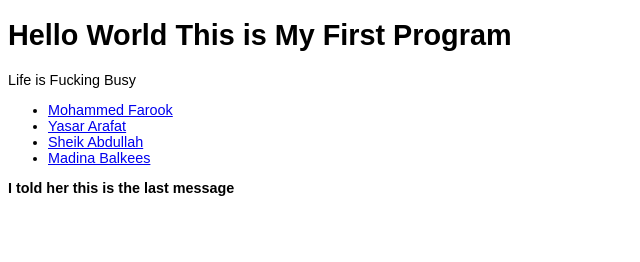
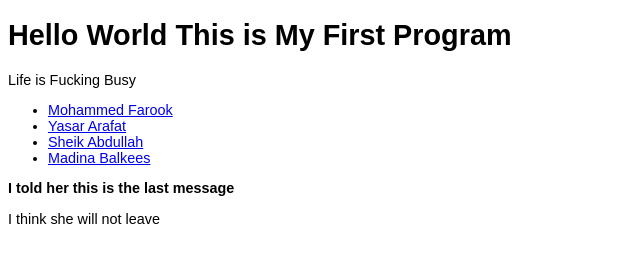
Before and after one commit to yasardesigns/pizza, a plain HTML site: page index.html in a window 1280 px wide. Shown: the whole page, without its empty margins (0-640 px from the left). Drawn offline with Linux system fonts and the light colour scheme.

Commit message:
she will not leave you

```diff
--- a/index.html
+++ b/index.html
@@ -26,5 +26,7 @@
 
     <b> I told her this is the last message </b>
 
+    <p> I think she will not leave </p>
+
 </body>
 </html>
```
